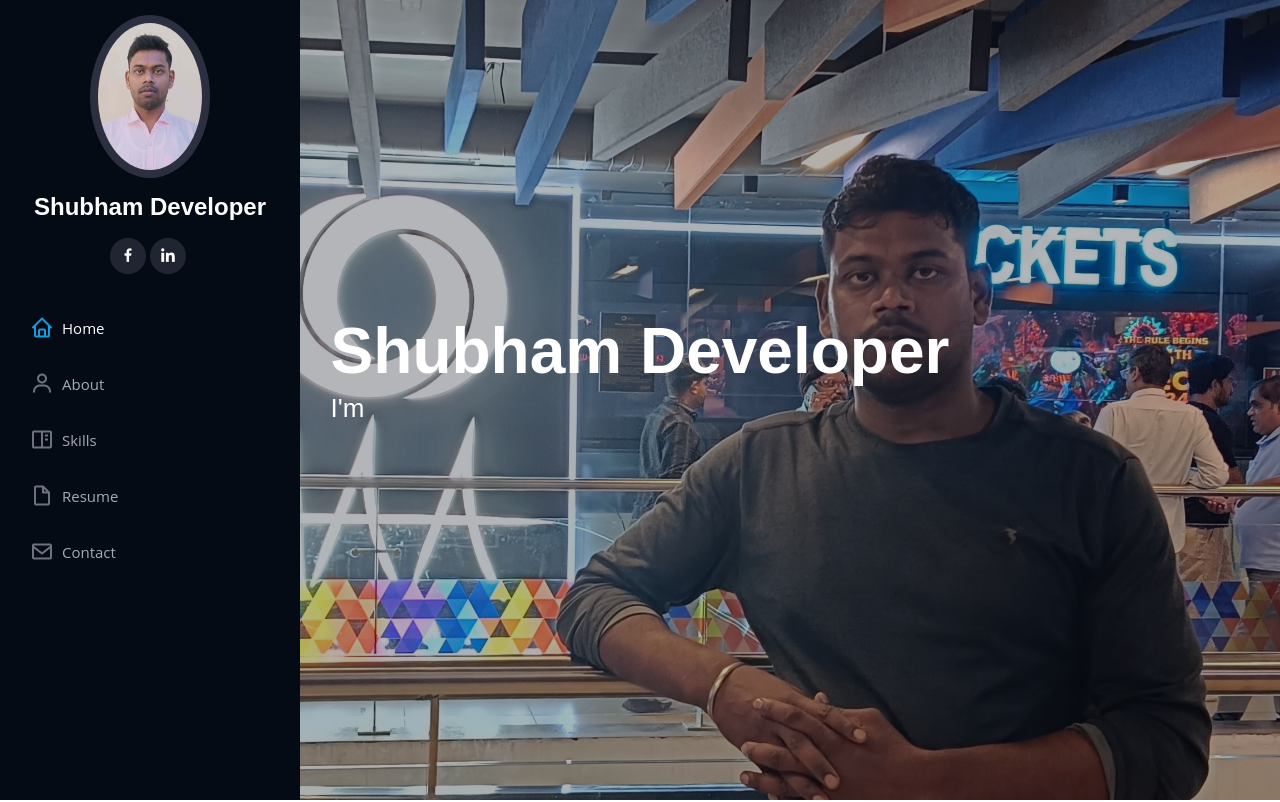
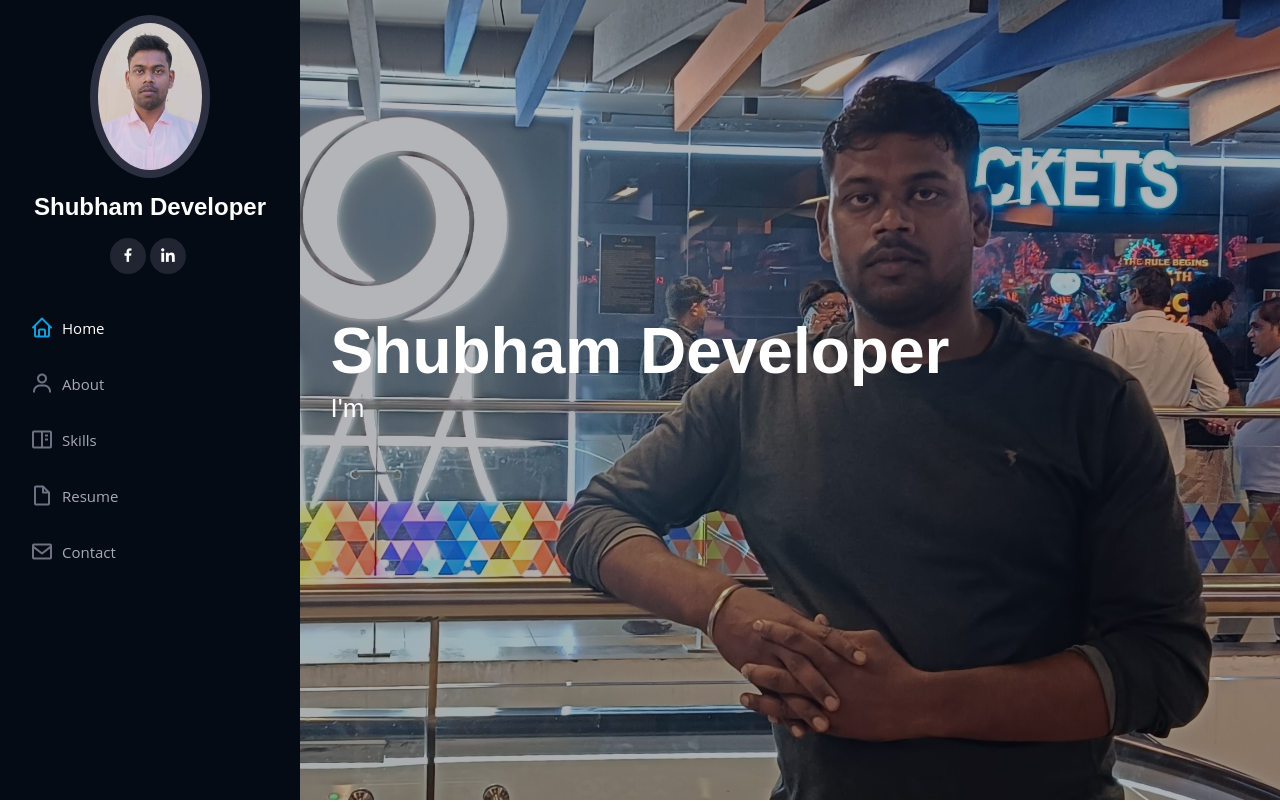
Before and after one commit to Github-9110/shubhfolio, a React (Vite) app: page / in a window 1280 px wide. Shown: the top 802 px of the page. Built offline with nearby package versions, Linux system fonts and the light colour scheme.

Commit message:
to fixed background image home

```diff
--- a/index.html
+++ b/index.html
@@ -4,7 +4,7 @@
     <meta charset="UTF-8" />
     <link href="icon" type="image/svg+xml" href="/apple-touch-icon.png" />
     <meta name="viewport" content="width=device-width, initial-scale=1.0" />
-    <title>SHUBHFOLIO</title>
+    <title>ABOUT To- Shubham</title>
     <!-- Favicons -->
  <!-- <link href="/src/assets/img/favicon.png" rel="icon"> -->
  <!-- <link href="/src/assets/img/apple-touch-icon.png" rel="apple-touch-icon"> -->
--- a/public/assets/css/style.css
+++ b/public/assets/css/style.css
@@ -228,7 +228,7 @@ h6 {
 #hero {
   width: 100%;
   height: 100vh;
-  background: url("../img/shubh_img7.jpg") top center;
+  background: url("../img/shubh_img7.jpg") right center;
   background-size: cover;
   /* background: url("../img/shubh_img7.jpeg") top center; */
 }
--- a/src/components/Resumesection.jsx
+++ b/src/components/Resumesection.jsx
@@ -93,11 +93,12 @@ export default function Resumesection() {
               </ul> */}
             </div>
           </div>
+          <div className="resumea-item" style={{marginLeft:"10px"}}>
+         <h4>Declaration</h4>
+          <p><em>I hereby declare that the above information is correct to the best Of knowledge.</em></p>
+         </div>
         </div>
-        <div className="resumea-item">
-      <h4>Declaration</h4>
-      <p><em>I hereby declare that the above information is correct to the best Of knowledge.</em></p>
-      </div>
+
       </div>
 
     </section>
```
